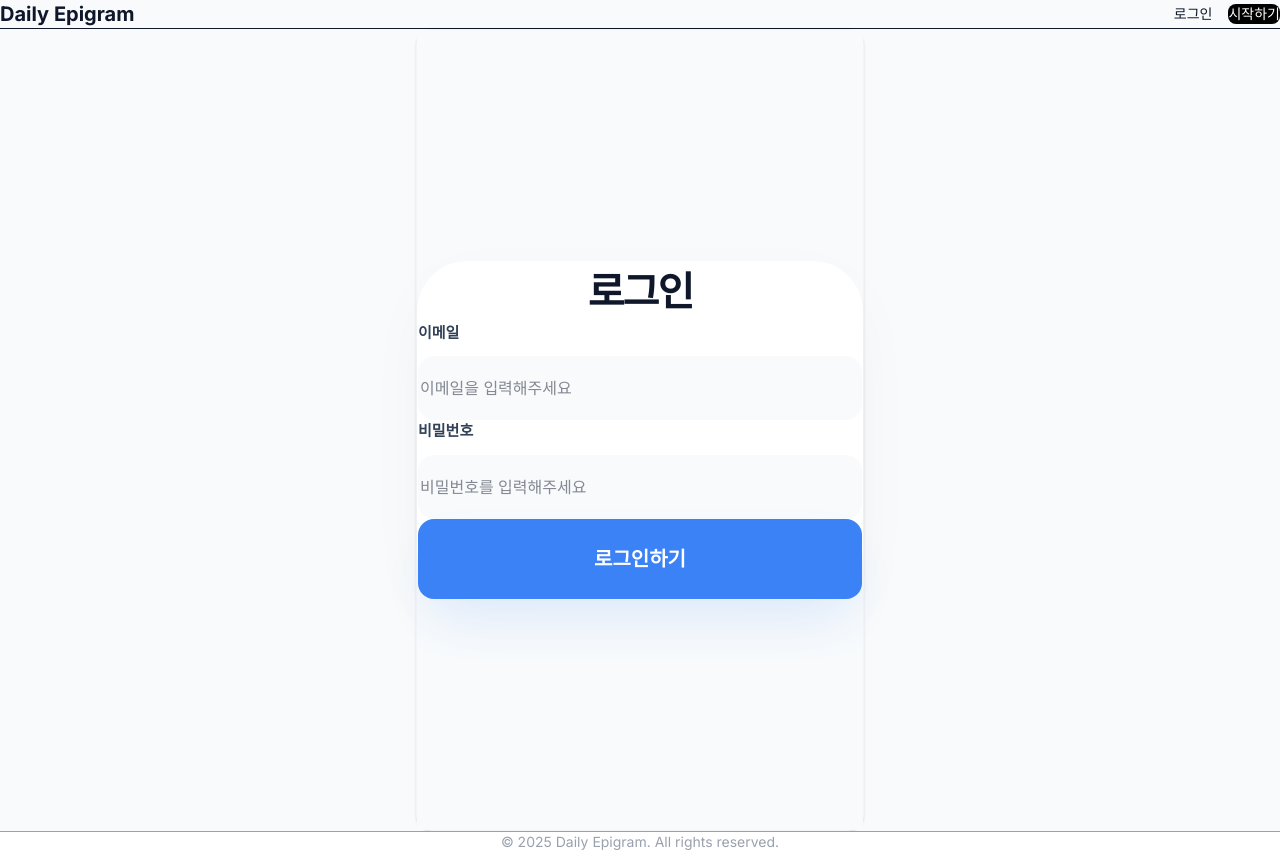
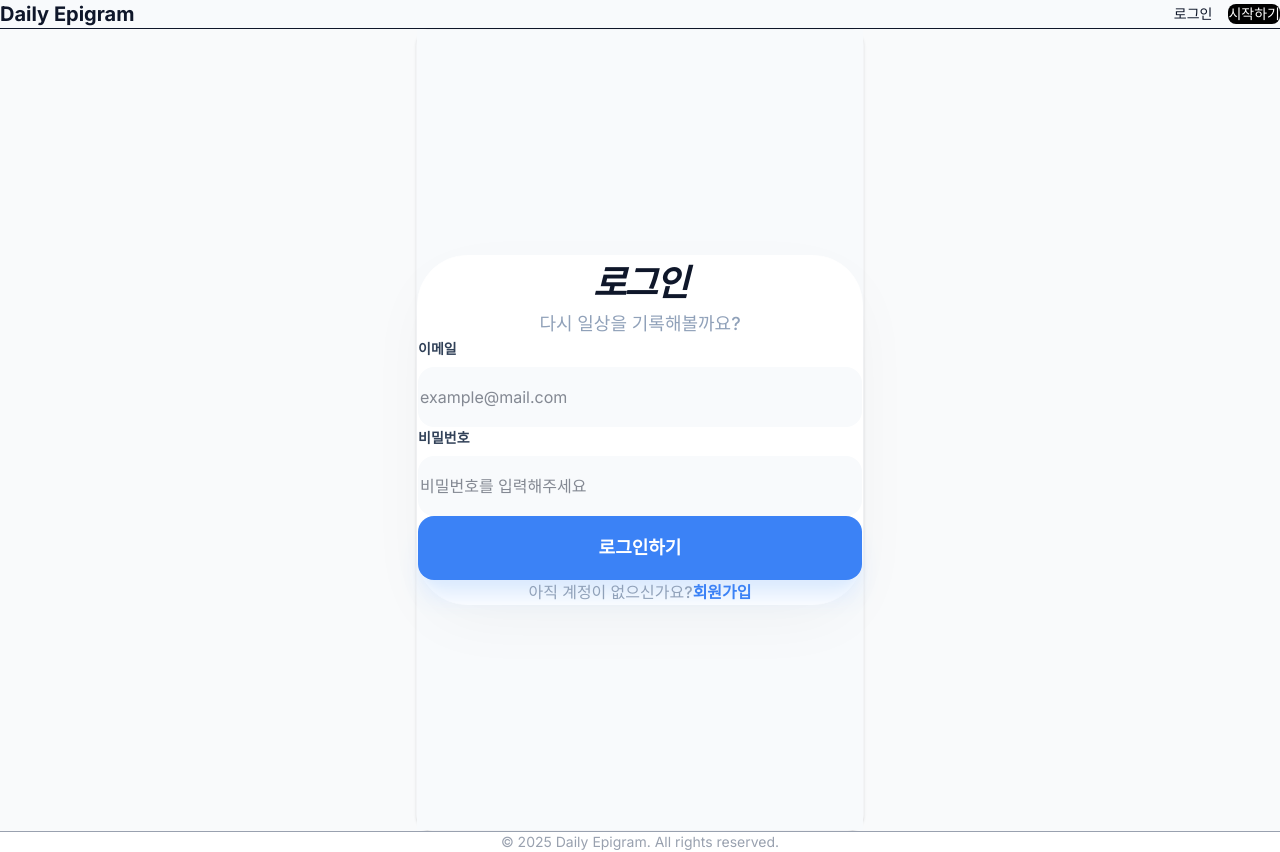
Before and after one commit to GODJINYOUNG/daily-epigram, a Next.js app: page /login in a window 1280 px wide. Built offline with nearby package versions, Linux system fonts and the light colour scheme.

Commit message:
fix: 로그인 이동 로직 강화 및 네비바 정리

```diff
--- a/src/app/(auth)/login/page.tsx
+++ b/src/app/(auth)/login/page.tsx
@@ -1,59 +1,95 @@
 "use client";
 
-import React from "react";
+import React, { useState } from "react";
 import { useRouter } from "next/navigation";
 import Link from "next/link";
 
 export default function LoginPage() {
   const router = useRouter();
+  const [email, setEmail] = useState("");
+  const [password, setPassword] = useState("");
 
   const handleLogin = (e: React.FormEvent) => {
     e.preventDefault();
-    // 임시 로그인 처리
-    alert("로그인에 성공했습니다! 메인 화면으로 이동합니다.");
-    router.push("/"); // 가입 후 이동할 메인 페이지 경로
+
+    // 이메일/비밀번호 체크
+    if (!email.includes("@")) {
+      alert("올바른 이메일 형식을 입력해주세요.");
+      return;
+    }
+
+    console.log("로그인 시도 중...");
+
+    // [중요] Next.js의 router.push를 사용하여 /main으로 이동
+    // 만약 이동이 안 된다면 브라우저 강제 새로고침 이동을 시도합니다.
+    try {
+      router.push("/main");
+    } catch (error) {
+      console.error("이동 오류:", error);
+      window.location.href = "/main"; // 최후의 수단
+    }
   };
 
   return (
     <div className="flex min-h-screen items-center justify-center bg-[#F8FAFC] p-6">
-      <div className="w-full max-w-[480px] rounded-[50px] bg-white p-10 md:p-16 shadow-[0_20px_70px_-15px_rgba(0,0,0,0.05)] border border-white">
-        <div className="mb-16 text-center">
-          <h1 className="text-[40px] font-[1000] text-[#0F172A] tracking-tighter">
+      <div className="w-full max-w-[460px] rounded-[50px] bg-white p-10 md:p-14 shadow-[0_20px_70px_-15px_rgba(0,0,0,0.05)] border border-white">
+        <div className="mb-12 text-center">
+          <h1 className="text-[36px] font-[1000] text-[#0F172A] tracking-tighter italic">
             로그인
           </h1>
+          <p className="mt-3 text-slate-400 font-medium text-lg">
+            다시 일상을 기록해볼까요?
+          </p>
         </div>
 
-        <form onSubmit={handleLogin} className="space-y-8">
-          <div className="flex flex-col gap-3">
-            <label className="ml-1 text-[15px] font-bold text-slate-700">
+        <form onSubmit={handleLogin} className="space-y-6">
+          <div className="flex flex-col gap-2">
+            <label className="ml-1 text-[14px] font-bold text-slate-700">
               이메일
             </label>
             <input
               required
               type="email"
-              placeholder="이메일을 입력해주세요"
-              className="w-full h-16 rounded-2xl bg-[#F8FAFC] px-6 border-2 border-transparent focus:border-blue-500 focus:bg-white outline-none transition-all"
+              placeholder="example@mail.com"
+              className="w-full h-15 rounded-2xl bg-[#F8FAFC] px-6 border-2 border-transparent focus:border-blue-500 focus:bg-white outline-none transition-all"
+              value={email}
+              onChange={(e) => setEmail(e.target.value)}
             />
           </div>
-          <div className="flex flex-col gap-3">
-            <label className="ml-1 text-[15px] font-bold text-slate-700">
+
+          <div className="flex flex-col gap-2">
+            <label className="ml-1 text-[14px] font-bold text-slate-700">
               비밀번호
             </label>
             <input
               required
               type="password"
               placeholder="비밀번호를 입력해주세요"
-              className="w-full h-16 rounded-2xl bg-[#F8FAFC] px-6 border-2 border-transparent focus:border-blue-500 focus:bg-white outline-none transition-all"
+              className="w-full h-15 rounded-2xl bg-[#F8FAFC] px-6 border-2 border-transparent focus:border-blue-500 focus:bg-white outline-none transition-all"
+              value={password}
+              onChange={(e) => setPassword(e.target.value)}
             />
           </div>
 
           <button
             type="submit"
-            className="mt-14 w-full h-20 rounded-2xl bg-[#3B82F6] text-xl font-black text-white shadow-2xl shadow-blue-100 hover:bg-[#2563EB] transition-all"
+            className="mt-10 w-full h-16 rounded-2xl bg-[#3B82F6] text-lg font-black text-white shadow-xl shadow-blue-100 hover:bg-[#2563EB] active:scale-[0.97] transition-all"
           >
             로그인하기
           </button>
         </form>
+
+        <div className="mt-10 text-center">
+          <p className="text-slate-400 font-medium">
+            아직 계정이 없으신가요?
+            <Link
+              href="/signup"
+              className="font-bold text-[#3B82F6] ml-2 hover:underline"
+            >
+              회원가입
+            </Link>
+          </p>
+        </div>
       </div>
     </div>
   );
--- a/src/app/page.tsx
+++ b/src/app/page.tsx
@@ -2,27 +2,38 @@
 
 import React from "react";
 import Link from "next/link";
-import Image from "next/image"; // Image 컴포넌트 사용을 위해 임포트
+import Image from "next/image";
 
 export default function LandingPage() {
   return (
     <div className="min-h-screen bg-white text-[#0F172A]">
-      {/* 0. 상단 네비게이션 */}
+      {/* 0. 상단 네비게이션 - 중복 제거 및 최적화 버전 */}
       <nav className="flex items-center justify-between px-10 py-8 max-w-7xl mx-auto">
-        <span className="text-3xl font-[1000] italic tracking-tighter">
+        <Link
+          href="/"
+          className="text-3xl font-[1000] italic tracking-tighter text-[#0F172A]"
+        >
           Epigram.
-        </span>
-        <Link
-          href="/login"
-          className="text-lg font-bold text-slate-600 hover:text-black transition-colors"
-        >
-          로그인
         </Link>
+        <div className="flex gap-6 items-center">
+          <Link
+            href="/login"
+            className="text-lg font-bold text-slate-500 hover:text-black transition-colors"
+          >
+            로그인
+          </Link>
+          <Link
+            href="/signup"
+            className="bg-[#0F172A] text-white px-8 py-3 rounded-full text-sm font-bold hover:bg-slate-800 transition-all shadow-lg shadow-slate-200"
+          >
+            시작하기
+          </Link>
+        </div>
       </nav>
 
-      {/* 1. 메인 히어로 섹션 (시안 상단 "나만 알고싶기엔 아까운 글이 있지 않나요?") */}
+      {/* 1. 메인 히어로 섹션 */}
       <section className="pt-24 pb-40 px-6 text-center max-w-4xl mx-auto">
-        <h2 className="text-[28px] md:text-[32px] font-bold text-slate-400 mb-6">
+        <h2 className="text-[28px] md:text-[32px] font-bold text-slate-400 mb-6 tracking-tight">
           나만 알고 싶기엔
         </h2>
         <h1 className="text-[48px] md:text-[64px] font-[1000] leading-tight tracking-tight mb-8">
@@ -33,29 +44,22 @@ export default function LandingPage() {
           작성해보세요.
         </p>
 
-        {/* '에피그램 시작하기' 버튼 */}
         <Link
           href="/signup"
-          className="inline-flex items-center justify-center h-18 px-12 rounded-[24px] bg-blue-600 text-white text-xl font-black shadow-xl hover:-translate-y-1 hover:bg-blue-700 transition-all duration-300"
+          className="inline-flex items-center justify-center h-18 px-12 py-5 rounded-[24px] bg-blue-600 text-white text-xl font-black shadow-xl shadow-blue-100 hover:-translate-y-1 hover:bg-blue-700 transition-all duration-300"
         >
           에피그램 시작하기
         </Link>
       </section>
 
-      {/* 2. 첫 번째 특징 섹션 (시안 좌측 이미지, 우측 텍스트) */}
+      {/* 2. 특징 섹션 1 (이미지 좌측, 텍스트 우측) */}
       <section className="bg-white py-40 px-6 max-w-6xl mx-auto">
         <div className="flex flex-col md:flex-row items-center gap-16 md:gap-24">
-          <div className="md:flex-1 w-full relative h-[300px] md:h-[400px] bg-slate-50 rounded-3xl shadow-lg border border-slate-100 flex items-center justify-center overflow-hidden">
-            {/* 시안 이미지 1 대체 (실제 이미지 경로로 변경 필요) */}
-            <Image
-              src="/placeholder-image-1.png" // 실제 이미지 경로로 변경
-              alt="글 공유 미리보기"
-              layout="fill"
-              objectFit="cover"
-              className="rounded-3xl"
-            />
+          <div className="md:flex-1 w-full aspect-video bg-slate-50 rounded-[40px] shadow-sm border border-slate-100 flex items-center justify-center overflow-hidden">
+            {/* 실제 이미지가 있다면 Image 컴포넌트 사용, 없으면 아래처럼 배경색 유지 */}
+            <div className="text-slate-200 font-bold">IMAGE AREA</div>
           </div>
-          <div className="md:flex-1 text-left md:ml-12">
+          <div className="md:flex-1 text-left">
             <h3 className="text-4xl font-black mb-6 leading-tight">
               타인이나 내가 쓴<br />
               소중한 글을 공유해요.
@@ -69,20 +73,13 @@ export default function LandingPage() {
         </div>
       </section>
 
-      {/* 3. 두 번째 특징 섹션 (시안 좌측 텍스트, 우측 이미지) */}
-      <section className="bg-white py-40 px-6 max-w-6xl mx-auto">
+      {/* 3. 특징 섹션 2 (텍스트 좌측, 이미지 우측) */}
+      <section className="bg-white py-40 px-6 max-w-6xl mx-auto border-t border-slate-50">
         <div className="flex flex-col md:flex-row-reverse items-center gap-16 md:gap-24">
-          <div className="md:flex-1 w-full relative h-[300px] md:h-[400px] bg-slate-50 rounded-3xl shadow-lg border border-slate-100 flex items-center justify-center overflow-hidden">
-            {/* 시안 이미지 2 대체 (실제 이미지 경로로 변경 필요) */}
-            <Image
-              src="/placeholder-image-2.png" // 실제 이미지 경로로 변경
-              alt="감정 분석 통계"
-              layout="fill"
-              objectFit="cover"
-              className="rounded-3xl"
-            />
+          <div className="md:flex-1 w-full aspect-video bg-slate-50 rounded-[40px] shadow-sm border border-slate-100 flex items-center justify-center overflow-hidden">
+            <div className="text-slate-200 font-bold">IMAGE AREA</div>
           </div>
-          <div className="md:flex-1 text-left md:mr-12">
+          <div className="md:flex-1 text-left">
             <h3 className="text-4xl font-black mb-6 leading-tight">
               나만의 통계로
               <br />
@@ -97,12 +94,12 @@ export default function LandingPage() {
         </div>
       </section>
 
-      {/* 4. 마지막 푸터 문구 섹션 */}
-      <section className="bg-[#F8FAFC] py-40 text-center">
-        <h1 className="text-[60px] font-[1000] tracking-tighter mb-4">
+      {/* 4. 푸터 섹션 */}
+      <section className="bg-[#F8FAFC] py-48 text-center border-t border-slate-100">
+        <h1 className="text-[60px] md:text-[80px] font-[1000] tracking-tighter mb-4 text-[#0F172A]">
           언제나
         </h1>
-        <h1 className="text-[60px] font-[1000] tracking-tighter text-blue-600">
+        <h1 className="text-[60px] md:text-[80px] font-[1000] tracking-tighter text-blue-600">
           에피그램
         </h1>
       </section>
```
